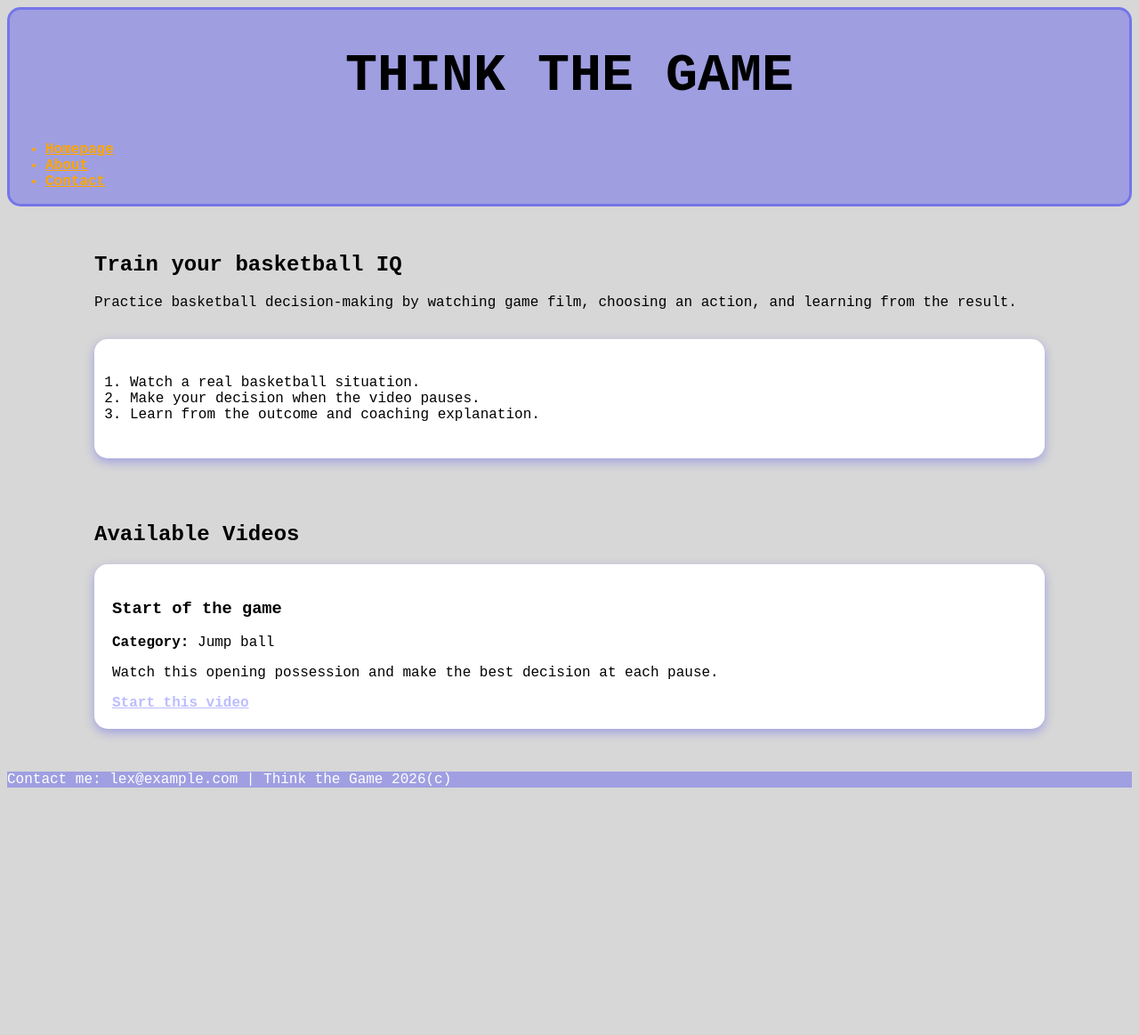
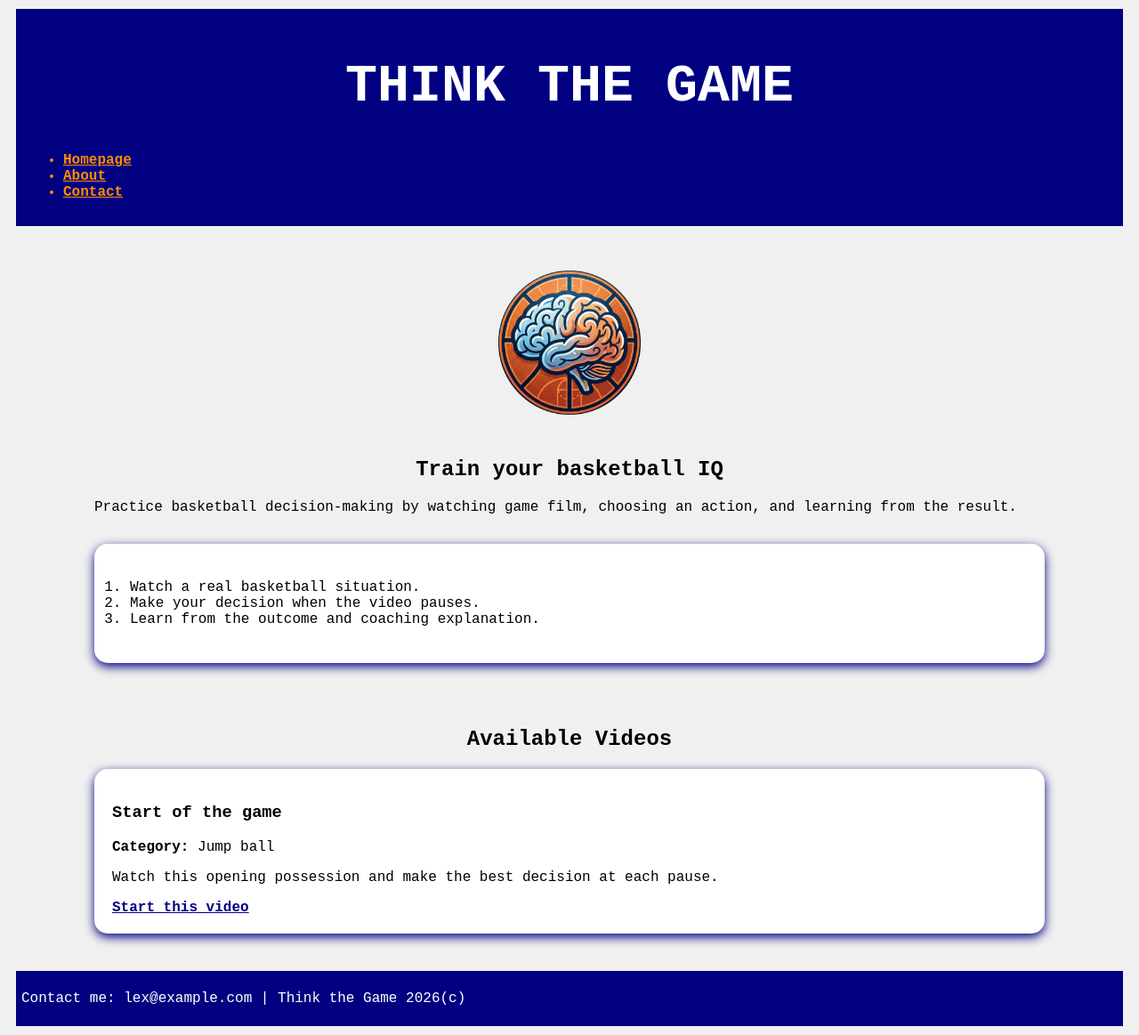
Before and after one commit to afong7/basketball_app, a Flask app: page / in a window 1280 px wide. Shown: the whole page at 89% size. Before the commit the page ends 885 px from the top, so only its background shows below. Run offline with Flask 3, Linux system fonts and the light colour scheme.

Commit message:
updated styling

```diff
--- a/basketball_decision_web/static/style.css
+++ b/basketball_decision_web/static/style.css
@@ -1,7 +1,17 @@
 * {
-    /* font-family: 'Lucida Sans', 'Lucida Sans Regular', 'Lucida Grande', 'Lucida Sans Unicode', Geneva, Verdana, sans-serif; */
     font-family: 'Courier New', serif;
     box-sizing: border-box;
+}
+
+/* BASE */
+/* HEADER */
+header {
+    background-color: navy;
+    color: white;
+    border: 3px navy solid;
+    padding: 10px;
+    margin: 10px;
+    /* border-radius: 15px; */
 }
 
 #title {
@@ -11,26 +21,41 @@
 }
 
 ul {
-    color: orange;
+    color: darkorange;
 }
 
+footer {
+    margin: 10px;
+    padding: 3px;
+    border: 3px navy solid;
+    background-color: navy;
+    color: #fff;
+}
+
+/* BODY */
+
 body {
-    background-color: rgb(215,215,215);
-    border-color: rgba(0, 0, 255, 0.261);
+    background-color: rgb(240, 240, 240);
+    border-color: navy;
 }
 
 a {
     font-weight: bold;
 }
 
-header {
-    background-color: rgba(0, 0, 255, 0.261);
-    color: black;
-    border: 3px rgba(0, 0, 255, 0.261) solid;
-    border-radius: 15px;
+.site-logo {
+    margin: 0.5rem auto 3rem;
+    text-align: center;
 }
 
-.hero h2 {
+#logo {
+    display: block;
+    width: clamp(90px, 15vw, 160px);
+    height: auto;
+    margin: 0 auto;
+}
+
+/* .hero h2 {
     text-align: center;
     font-weight: bold;
 }
@@ -38,6 +63,12 @@ header {
 .how h2 {
     text-align: center;
     font-weight: bold;
+} */
+
+h2 {
+    text-align: center;
+    font-weight: bold;
+    margin-top: 20px;
 }
 
 main {
@@ -50,19 +81,20 @@ main {
 nav:hover a {
     /* padding: 5px 5px; */
     line-height: 3px;
+    margin-top: 0 auto;
 }
 
 .video-card {
     background-color: #fff;
     border-radius: 15px;
-    box-shadow: 0px 4px 12px rgba(0, 0, 255, 0.261);
+    box-shadow: 0px 4px 12px navy;
     padding: 1.25rem;
 }
 
 .how-card {
     background-color: #fff;
     border-radius: 15px;
-    box-shadow: 0px 4px 12px rgba(0, 0, 255, 0.261);
+    box-shadow: 0px 4px 12px navy;
     padding: 2.5rem;
 }
 
@@ -71,7 +103,7 @@ nav:hover a {
 }
 
 .video-card a {
-    color: rgba(0, 0, 255, 0.261);
+    color: navy;
 }
 
 .video-grid {
@@ -88,18 +120,10 @@ nav:hover a {
     gap: 20px; /* Optional spacing between your grid items */
 }
 
-footer {
-    /* margin-top: 10px;
-    padding: 50%;
-    text-align: center; */
-    background-color: rgba(0, 0, 255, 0.261);
-    color: #fff;
-}
-
 a,
 nav a,
 .hero a,
 footer a {
-    color: orange;
+    color: darkorange;
     font-weight: bold;
 }
--- a/basketball_decision_web/templates/index.html
+++ b/basketball_decision_web/templates/index.html
@@ -12,6 +12,16 @@
 </head> -->
 
 <body>
+<section>
+  <figure class="site-logo">
+    <img
+      id="logo"
+      src="{{ url_for('static', filename='logo.png') }}"
+      alt="Think the Game logo"
+    >
+  </figure>
+</section>
+
 <section id="how">
     <h2 class="how">Train your basketball IQ</h2>
     <p>Practice basketball decision-making by watching game film, choosing an action, and learning from the result.</p>
```
Also changed, not shown: basketball_decision_web/static/logo.png (renamed from logo.png).
